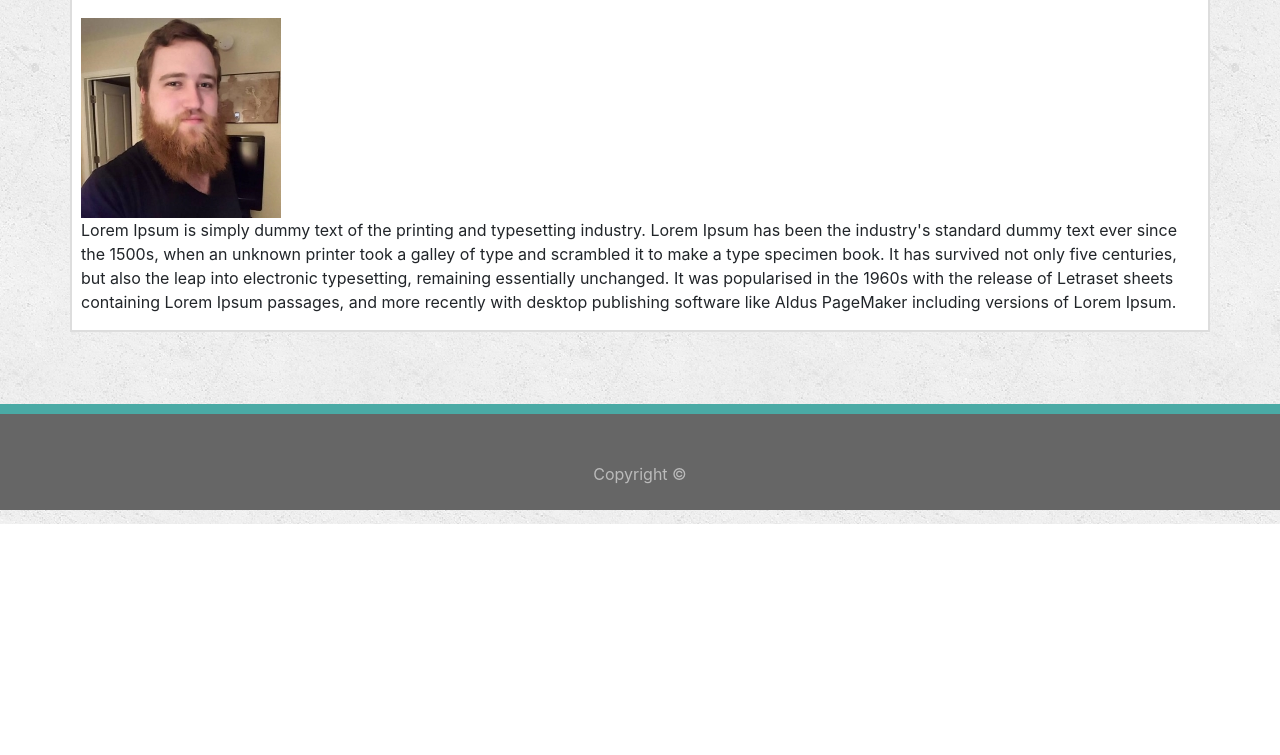
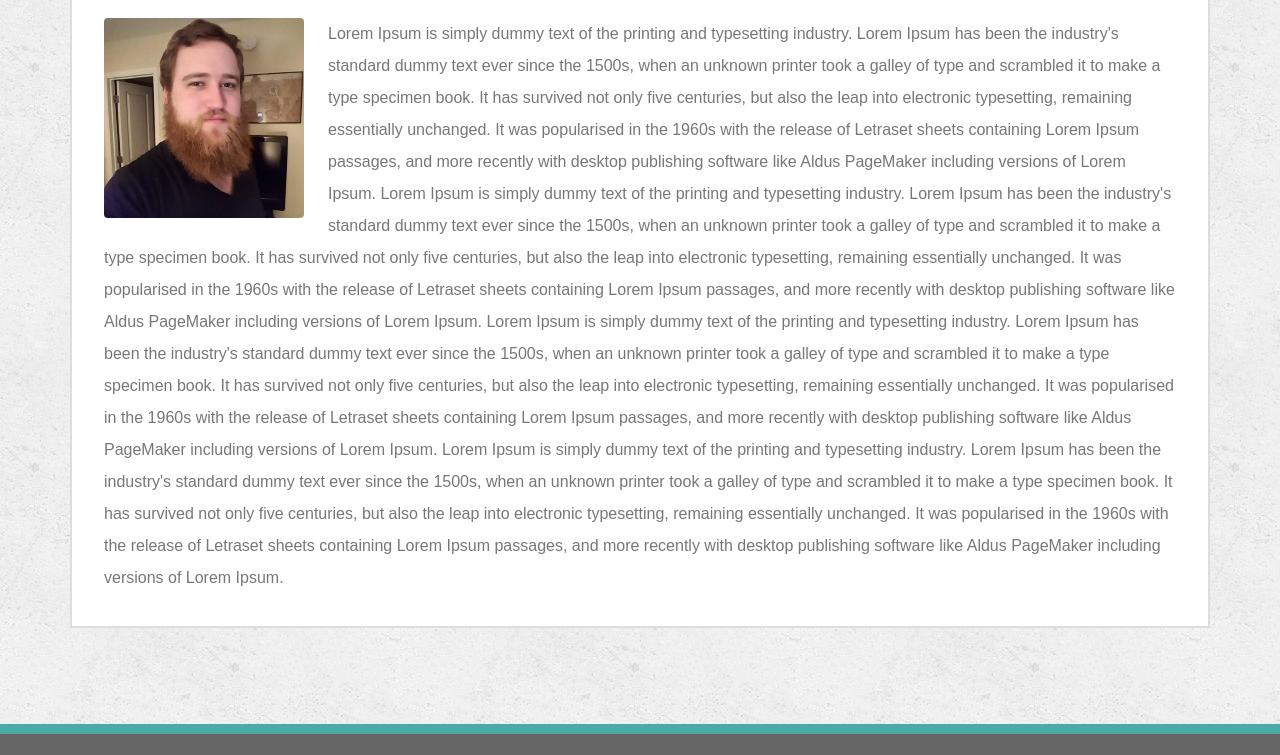
Before and after one commit to Deverson1107/02-bootstrap-portfolio, a plain HTML site: page index.html in a window 1280 px wide. Shown: the part 290-1045 px from the top of the page. Before the commit the page ends 814 px from the top, so only its background shows below. Drawn offline with nearby package versions, Linux system fonts and the light colour scheme.

Commit message:
more additions and troubleshooting 10/16

```diff
--- /dev/null
+++ b/assets/css/style.css
@@ -0,0 +1,42 @@
+html {
+    min-height: 100%;
+}
+h1, h2 {
+    font-family: 'Georgia', Times, 'Times New Roman', serif;
+}
+p {
+    line-height: 2;
+}
+a:link, a:visited  {
+    color: grey;
+    text-decoration: none;
+}
+a:hover {
+    color: rgb(179, 179, 179)
+}
+.linkborder {
+    border-right: #dddddd 1px solid;
+    padding-right: 18px;
+}
+body {
+    background-image: url("../images/concrete_seamless.png");
+    font-family: 'Arial', 'Helvetica Neue', Helvetica, sans-serif;
+}
+header {
+    border-bottom: 2px solid #cccccc;
+}
+.container {
+    border: 2px solid #dddddd;
+    color: #777777;
+    margin-top: 1in;
+    margin-bottom: 1in;
+    overflow: auto;
+}
+footer {
+    border-top: 10px solid #4aaaa5;
+    margin-bottom: 0px;
+}
+#topic {
+    border-bottom: 3px solid #dddddd;
+    width: 100%;
+}
--- a/index.html
+++ b/index.html
@@ -6,65 +6,16 @@
     <meta http-equiv="X-UA-Compatible" content="ie=edge">
     <title>Devin Alexander Portfolio-About Me</title>
     <link rel="stylesheet" href="https://maxcdn.bootstrapcdn.com/bootstrap/4.0.0/css/bootstrap.min.css">
-
-    <style>
-            html {
-                font-family:'Arial', 'Helvetica Neue', Helvetica, sans-serif;
-                min-height: 100%;
-            }
-            h1, h2 {
-                font-family: 'Georgia', Times, 'Times New Roman', serif;
-            }
-            a:link, a:visited  {
-                color: grey;
-                text-decoration: none;
-            }
-            a:hover {
-                color: rgb(179, 179, 179)
-            }
-            .linkborder {
-                border-right: #dddddd 1px solid;
-                padding-right: 18px;
-            }
-            body {
-                background-image: url("assets/images/concrete_seamless.png");
-            }
-            header {
-                border-bottom: 2px solid #cccccc;
-            }
-            .container {
-                border: 2px solid #dddddd;
-                margin-top: 1in;
-                margin-bottom: 2in;
-                overflow: auto;
-            }
-            footer {
-                border-top: 10px solid #4aaaa5;
-            }
-            #topic {
-                border-bottom: 3px solid #dddddd;
-                width: 100%;
-            }
-            #sticky-footer {
-                position: absolute;
-                bottom: 0;
-                width: 100%;
-            }
-    </style>
+    <link rel="stylesheet" href="assets/css/style.css">
 </head>
 
-
 <body>
-    <header class="row pt-2 flex-fill w-100" style="background-color: #ffffff">
-
-        <div class="col-sm-1"></div>
+    <header class="navbar pt-2 pb-0 px-5" style="background-color: #ffffff">
 
         <h2 class="text-white text-center py-4 px-4 mb-0 mt-2 ml-5" style="background-color: #4aaaa5">
         Devin Alexander</h2>
 
-        <div class="col-sm-4"></div>
-
-        <div class="pt-5">
+        <div class="pt-3 pb-2 mr-5">
         <a class="px-3 linkborder" href="index.html">About</a>
         <a class="px-3 linkborder" href="portfolio.html">Portfolio</a>
         <a class="px-3" href="contact.html">Contact</a>
@@ -73,12 +24,33 @@
 
     <div class="container" style="background-color: #ffffff">
 
-    <div class= "row px-4">
-        <h2 class= "pt-4 pb-3" id="topic" style="color: #4aaaa5">About Me</h2>
+    <div class="row px-4">
+        <h2 class="pt-4 pb-3" id="topic" style="color: #4aaaa5">About Me</h2>
 
-        <div class="row pt-3">
-        <img src="assets/images/Biopic.jpg">
-        <p>Lorem Ipsum is simply dummy text of the printing and typesetting industry. Lorem Ipsum has
+        <div class="py-3 px-2">
+            <img class="float-left rounded mr-4" src="assets/images/Biopic.jpg">
+            <p>Lorem Ipsum is simply dummy text of the printing and typesetting industry. Lorem Ipsum has
+            been the industry's standard dummy text ever since the 1500s, when an unknown printer took
+            a galley of type and scrambled it to make a type specimen book. It has survived not only
+            five centuries, but also the leap into electronic typesetting, remaining essentially unchanged.
+            It was popularised in the 1960s with the release of Letraset sheets containing Lorem Ipsum
+            passages, and more recently with desktop publishing software like Aldus PageMaker including
+            versions of Lorem Ipsum.
+            Lorem Ipsum is simply dummy text of the printing and typesetting industry. Lorem Ipsum has
+            been the industry's standard dummy text ever since the 1500s, when an unknown printer took
+            a galley of type and scrambled it to make a type specimen book. It has survived not only
+            five centuries, but also the leap into electronic typesetting, remaining essentially unchanged.
+            It was popularised in the 1960s with the release of Letraset sheets containing Lorem Ipsum
+            passages, and more recently with desktop publishing software like Aldus PageMaker including
+            versions of Lorem Ipsum.
+            Lorem Ipsum is simply dummy text of the printing and typesetting industry. Lorem Ipsum has
+            been the industry's standard dummy text ever since the 1500s, when an unknown printer took
+            a galley of type and scrambled it to make a type specimen book. It has survived not only
+            five centuries, but also the leap into electronic typesetting, remaining essentially unchanged.
+            It was popularised in the 1960s with the release of Letraset sheets containing Lorem Ipsum
+            passages, and more recently with desktop publishing software like Aldus PageMaker including
+            versions of Lorem Ipsum.
+            Lorem Ipsum is simply dummy text of the printing and typesetting industry. Lorem Ipsum has
             been the industry's standard dummy text ever since the 1500s, when an unknown printer took
             a galley of type and scrambled it to make a type specimen book. It has survived not only
             five centuries, but also the leap into electronic typesetting, remaining essentially unchanged.
@@ -91,7 +63,7 @@
     </div>
 </body>
 
-<footer class="text-center" id="sticky-footer" style= "background-color: #666666;">
-        <p class="pt-5 pb-2" style="color:rgb(187, 187, 187)">Copyright ©</p>
+<footer class="row pt-4" id="" style= "background-color: #666666;">
+        <p class="col-12 text-center pt-4 pb-2" style="color:rgb(187, 187, 187)">Copyright ©</p>
 </footer>
 </html>
```
Also changed, not shown: contact.html (+18 -14 lines).
